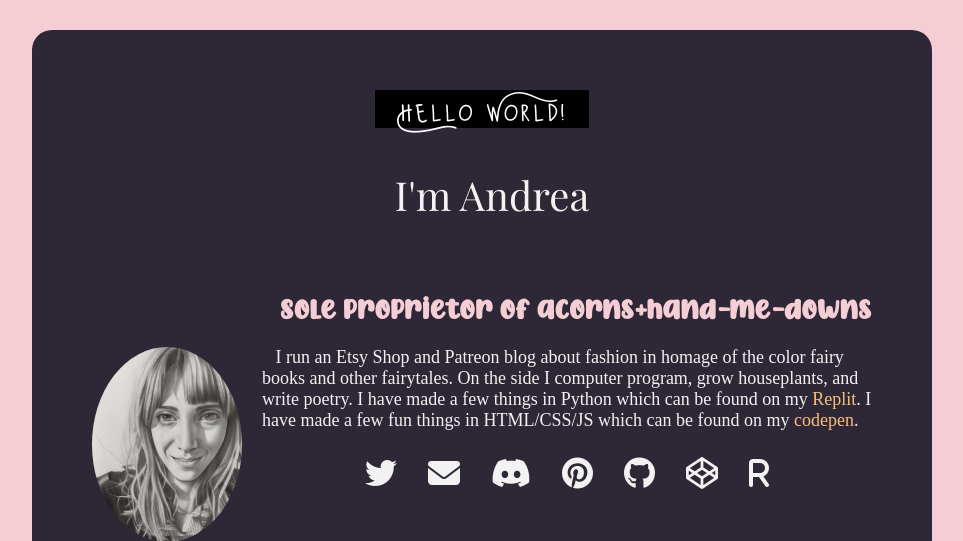
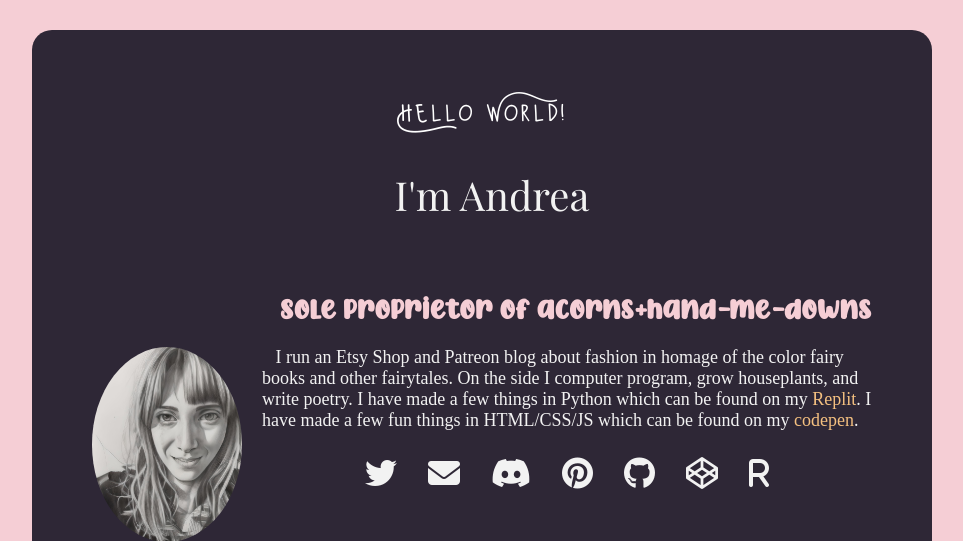
Before and after one commit to aemegi/aemegi.github.io, a PHP site: page / in a window 1280 px wide. Shown: the top 541 px of the page, without its empty margins (158-1121 px from the left). Run offline with PHP 8.4, Linux system fonts and the light colour scheme; some libraries are stand-ins or nearby versions; some web fonts are replaced.

Commit message:
Update styles.css

```diff
--- a/styles.css
+++ b/styles.css
@@ -72,7 +72,6 @@ main {
 
 .profile-info h1 {
   color: #fff;
-  background-color: #000;
   font-family: WildySans;
   font-optical-sizing: auto;
   font-weight: 400;
```
